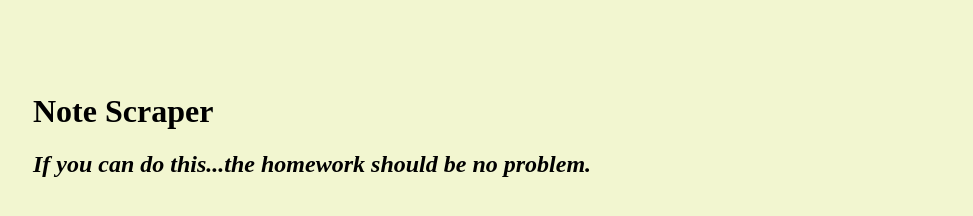
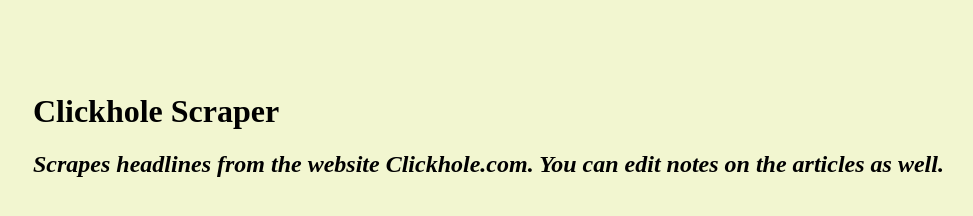
Before and after one commit to Alexvb92/WebScraper, a plain HTML site: page public/index.html in a window 1280 px wide. Shown: the whole page, without its empty margins (127-1100 px from the left). Drawn offline with nearby package versions, Linux system fonts and the light colour scheme; no server answers.

Commit message:
changed header

```diff
--- a/public/index.html
+++ b/public/index.html
@@ -38,8 +38,8 @@
   </head>
   <body>
     <div id="wrapper">
-      <h1>Note Scraper</h1>
-      <h2><i>If you can do this...the homework should be no problem.</i></h2>
+      <h1>Clickhole Scraper</h1>
+      <h2><i>Scrapes headlines from the website Clickhole.com. You can edit notes on the articles as well.</i></h2>
       <div id="articles"></div>
       <div id="notes"></div>
     </div>
```
